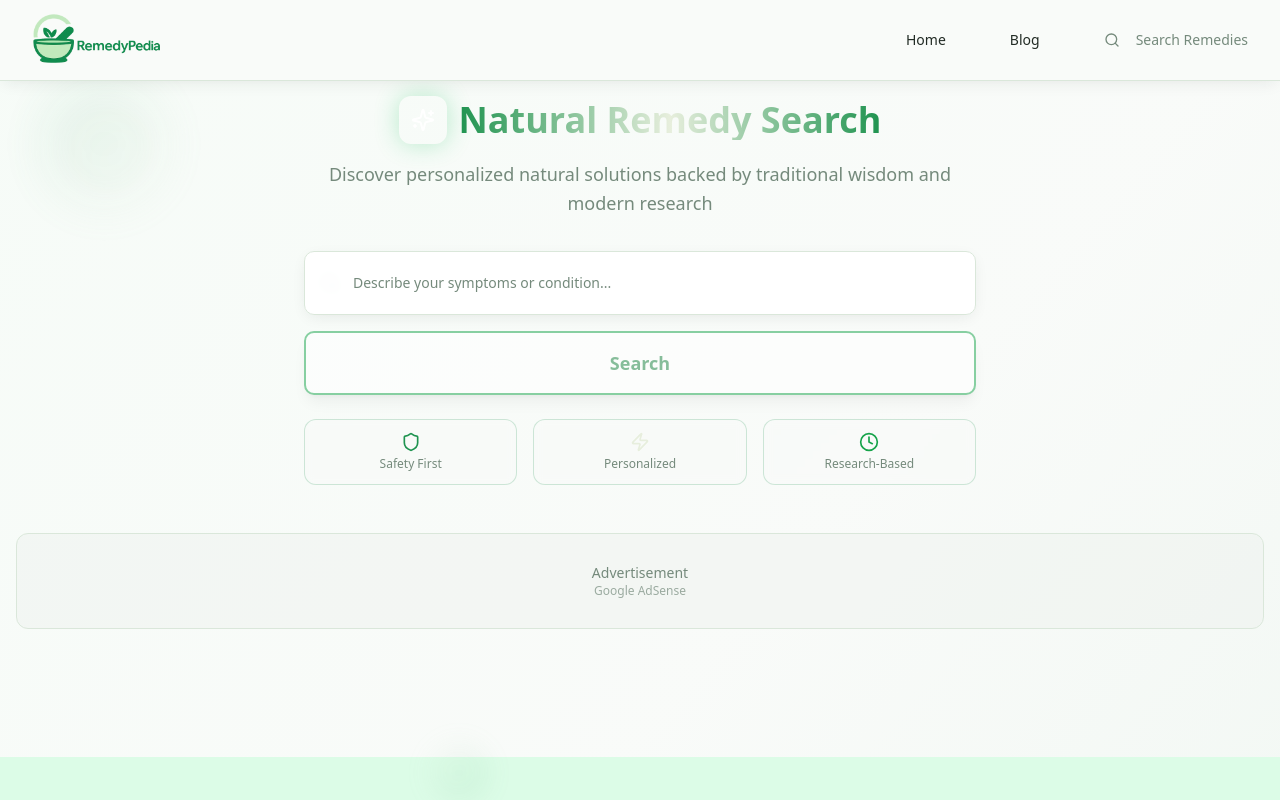
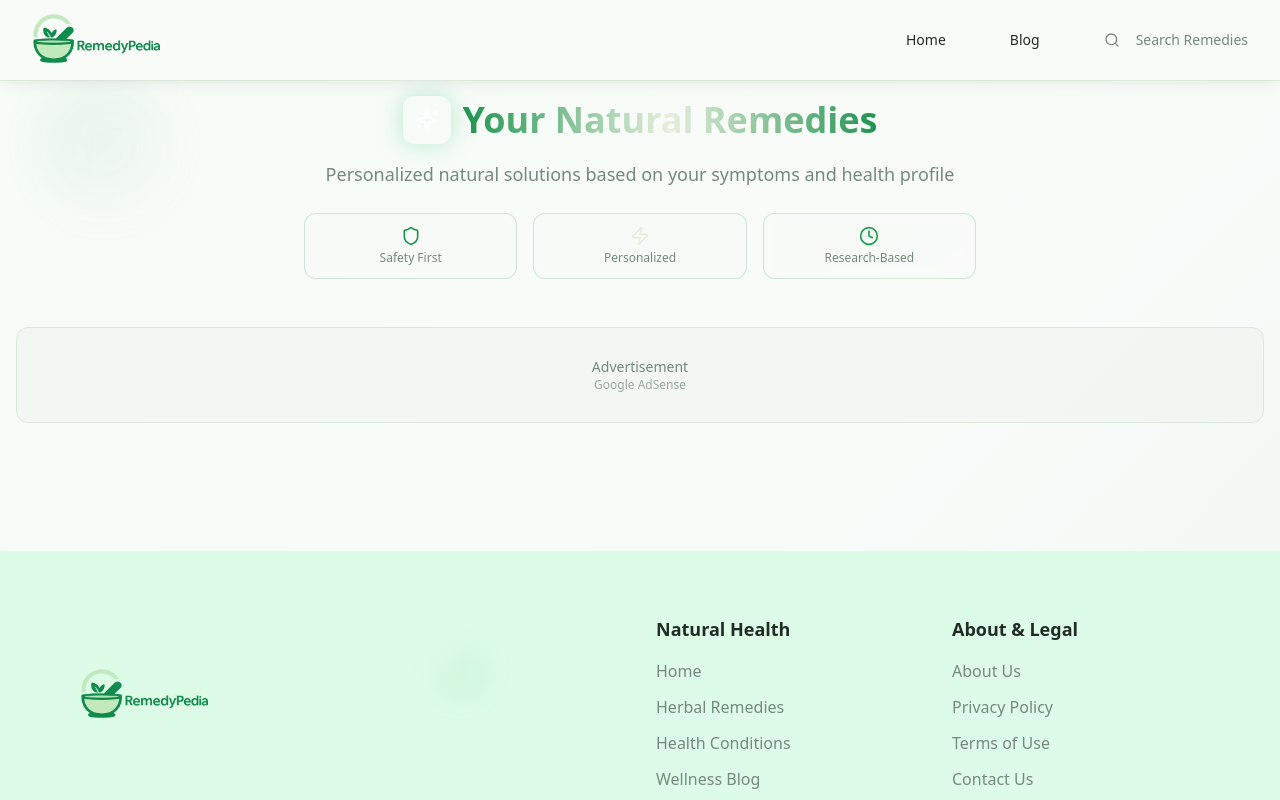
Before and after one commit to CurwinB/pedi, a React (Vite) app: page /search in a window 1280 px wide. Shown: the top 800 px of the page. Built offline with nearby package versions, Linux system fonts and the light colour scheme.

Commit message:
Refactor search results page
Remove search bar and improve result generation.

```diff
--- a/src/pages/Search.tsx
+++ b/src/pages/Search.tsx
@@ -97,28 +97,19 @@ const Search = () => {
       <Header />
 
       <main className="container mx-auto px-4 py-24 relative z-10">
-        {/* Enhanced Search Bar Section */}
-        <div className="mb-12">
-          <div className="text-center mb-8 animate-fade-in">
+        {/* Page Header - No Search Bar */}
+        <div className="mb-12 text-center animate-fade-in">
           <div className="flex items-center justify-center gap-3 mb-4">
             <div className="p-3 bg-gradient-primary rounded-xl shadow-glow">
               <Sparkles className="h-6 w-6 text-white" />
             </div>
             <h1 className="text-4xl font-bold bg-gradient-to-r from-primary via-secondary to-primary bg-clip-text text-transparent">
-                Natural Remedy Search
+              Your Natural Remedies
             </h1>
           </div>
           <p className="text-lg text-muted-foreground max-w-2xl mx-auto leading-relaxed">
-              Discover personalized natural solutions backed by traditional wisdom and modern research
+            Personalized natural solutions based on your symptoms and health profile
           </p>
-          </div>
-
-          <div className="max-w-3xl mx-auto">
-            <SearchBar
-              onSearch={handleSearch}
-              placeholder="Describe your symptoms or condition..."
-              size="large"
-            />
 
           {/* Quick stats */}
           <div className="grid grid-cols-3 gap-4 mt-6 max-w-2xl mx-auto">
@@ -133,7 +124,6 @@ const Search = () => {
             <div className="text-center p-3 bg-background/60 backdrop-blur-sm rounded-xl border border-primary/20">
               <Clock className="h-5 w-5 text-green-600 mx-auto mb-1" />
               <p className="text-xs text-muted-foreground">Research-Based</p>
-              </div>
             </div>
           </div>
         </div>
```
Also changed, not shown: 1 other file (tests, documents, lock files or other folders). Lines whose indentation alone changed are shown as unchanged.
